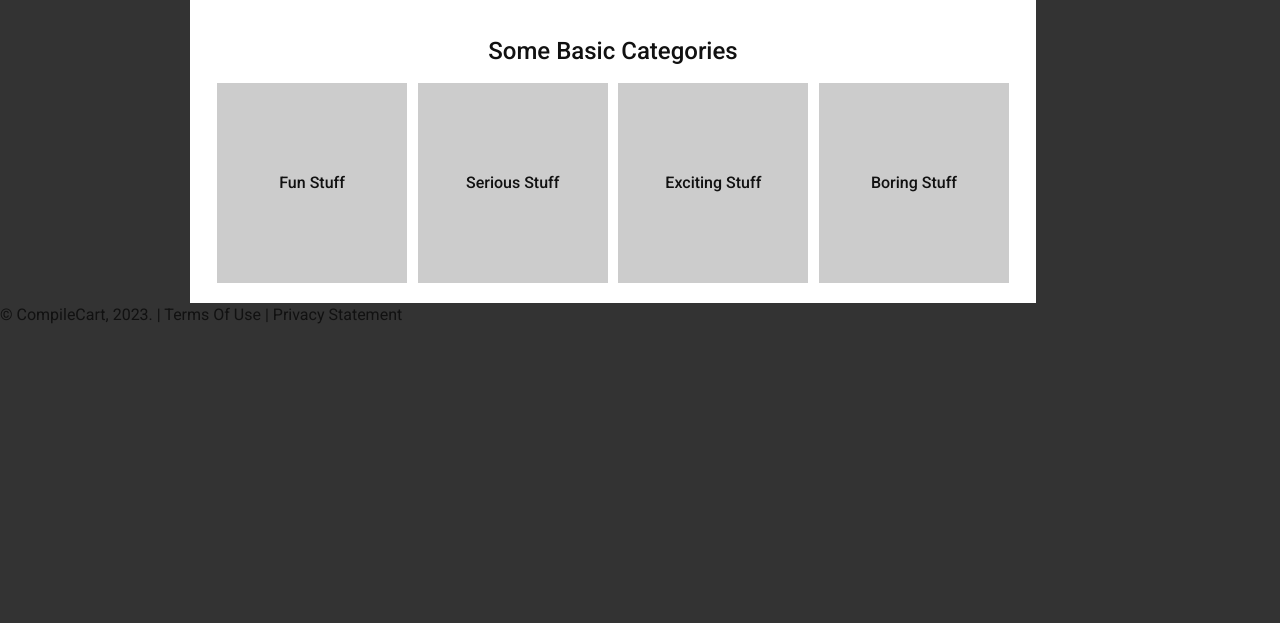
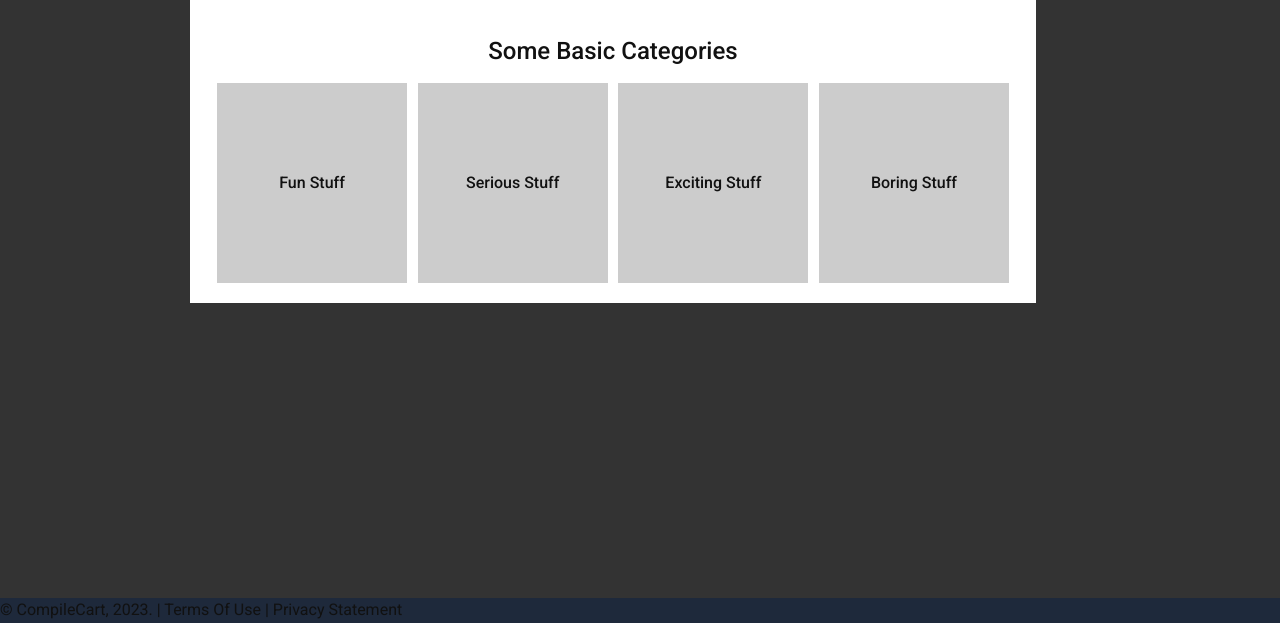
Before and after one commit to ab2397/phpproject01_LoginSystem, a PHP site: page /index.html in a window 1280 px wide. Shown: the part 177-800 px from the top of the page. Run offline with PHP 8.4, Linux system fonts and the light colour scheme.

Commit message:
Added style rules for footer

```diff
--- a/css/style.css
+++ b/css/style.css
@@ -136,3 +136,14 @@ section {
   margin: 10px auto;
   cursor: pointer;
 }
+
+footer {
+    position: fixed;
+    background-color: #1E293B;
+    color: whitesmoke;
+    bottom: 0;
+    left: 0;
+    right: 0;
+    height: 25px;
+    font-size: 1em;
+}
```
